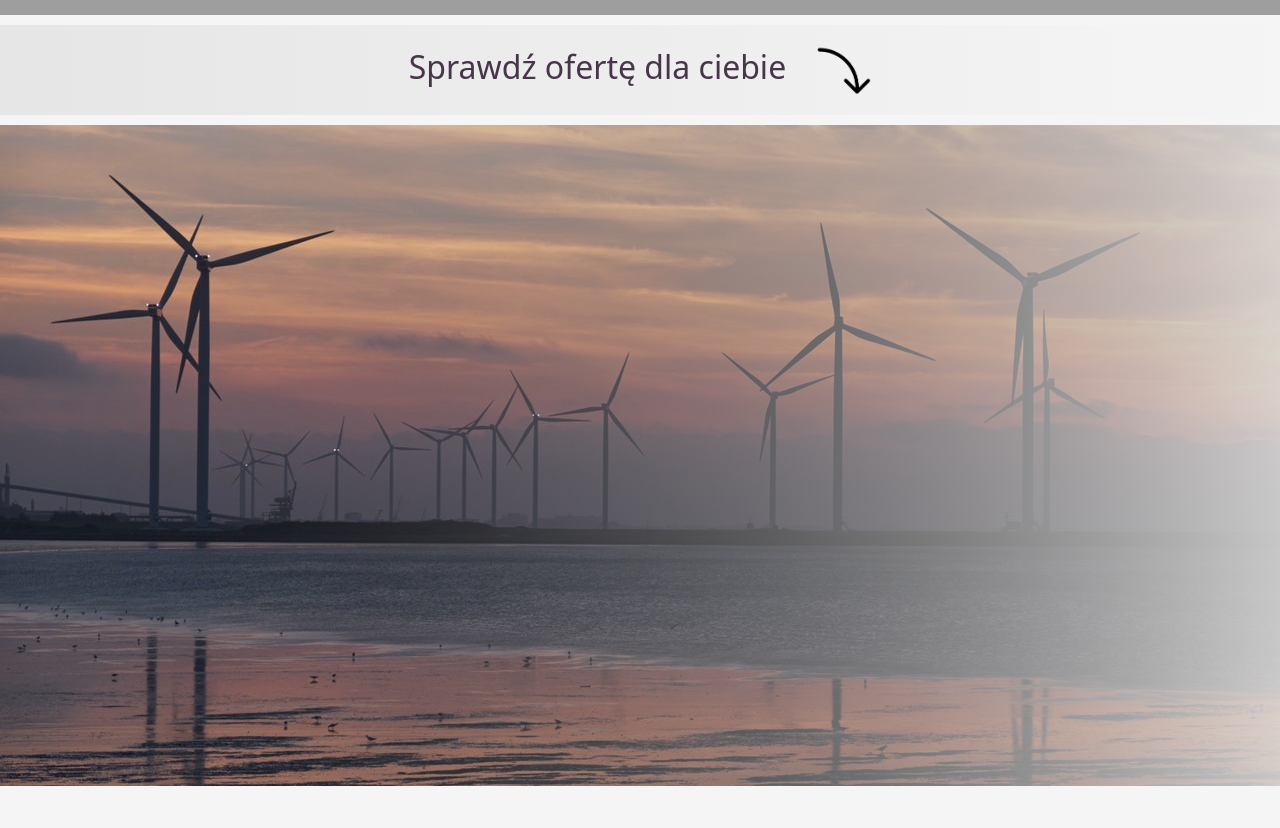
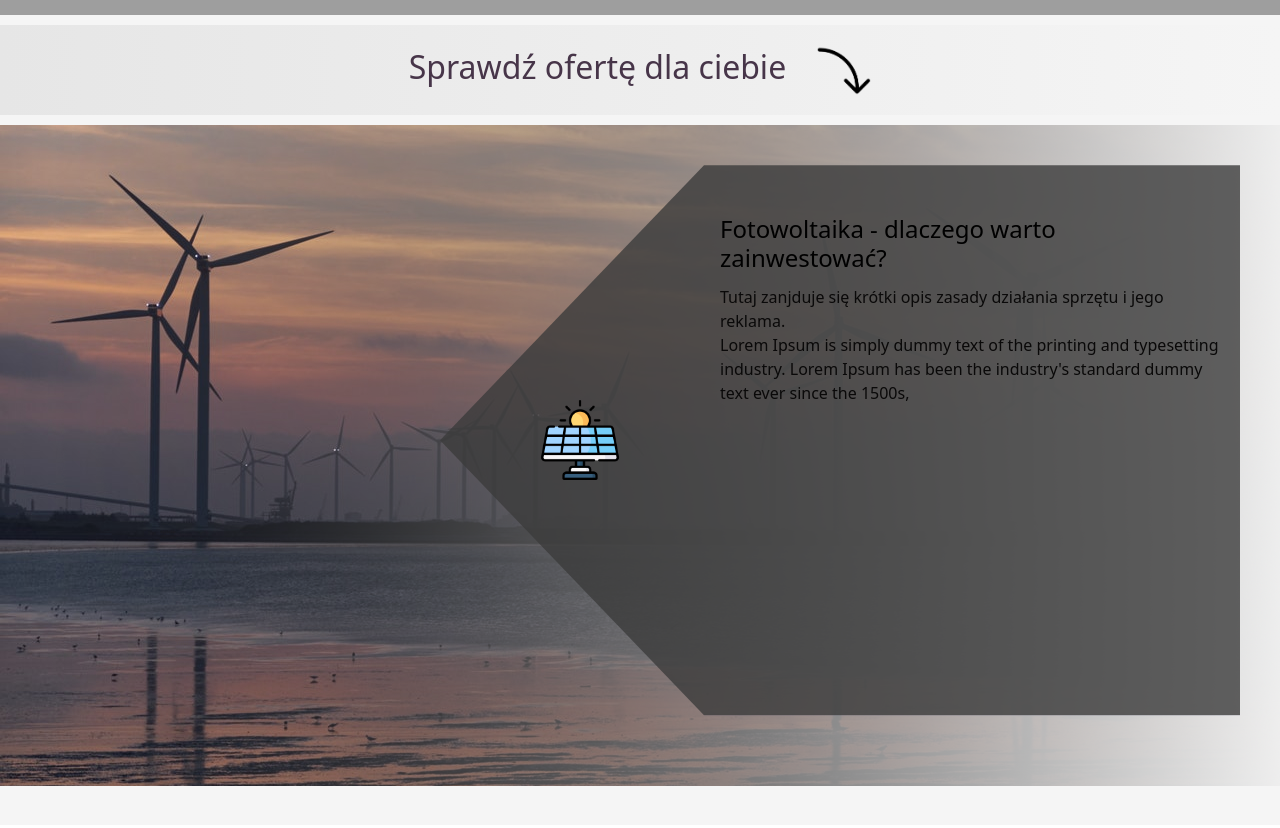
Before and after one commit to Bartosz278/webPost, a plain HTML site: page ff.html in a window 1280 px wide. Shown: the part 720-1548 px from the top of the page. Drawn offline with nearby package versions, Linux system fonts and the light colour scheme; grey boxes are pictures that could not be loaded; a web font is replaced by a local one.

Commit message:
desktop offer content

```diff
--- a/ff.html
+++ b/ff.html
@@ -92,8 +92,13 @@
             <h2>Sprawdź ofertę dla ciebie<img alt="strzałka skierowana w dół" src="images/curveArrow.png"></h2>
         </a>
         <div id="offer">
-
-            <div class=""></div>
+            <div class="offerContent">
+                <h4>Fotowoltaika - dlaczego warto zainwestować?</h4>
+                <img src="images/solar-panel.png"><br>
+                <div id="description">
+                    <p>Tutaj zanjduje się krótki opis zasady działania sprzętu i jego reklama.<br> Lorem Ipsum is simply dummy text of the printing and typesetting industry. Lorem Ipsum has been the industry's standard dummy text ever since the 1500s, </p>
+                </div>
+            </div>
         </div>
 
     </section>
--- a/style.scss
+++ b/style.scss
@@ -342,9 +342,44 @@ section {
         }
     }
     #offer {
-        height: 800px;
-        background: url("images/theme5.png");
+        height: 700px;
+        background: url("images/theme6.png");
         background-repeat: no-repeat;
+        display: flex;
+        justify-content: flex-end;
+        .offerContent {
+            display: flex;
+            justify-content: flex-end;
+            padding: 20px;
+            margin: 40px;
+            background-color: #3b3b3bcb;
+            height: 550px;
+            width: 800px;
+            -webkit-clip-path: polygon(100% 0%, 100% 52%, 100% 100%, 33% 100%, 0% 50%, 33% 0);
+            clip-path: polygon(100% 0%, 100% 52%, 100% 100%, 33% 100%, 0% 50%, 33% 0);
+            -webkit-box-shadow: 2px 2px 32px 8px rgba(66, 68, 90, 1);
+            -moz-box-shadow: 2px 2px 32px 8px rgba(66, 68, 90, 1);
+            box-shadow: 2px 2px 32px 8px rgba(66, 68, 90, 1);
+            h4 {
+                margin-top: 30px;
+                width: 500px;
+                height: 60px;
+                color: black;
+            }
+            img {
+                height: 80px;
+                position: absolute;
+                right: 580px;
+                transform: translate(-80px);
+                align-self: center;
+            }
+            #description {
+                width: 500px;
+                color: rgb(10, 9, 9);
+                position: absolute;
+                transform: translate(0px, 100px);
+            }
+        }
     }
 }
 
@@ -375,3 +410,13 @@ section {
         }
     }
 }
+
+@media screen and (max-width: 1200px) {
+    section {
+        #offer {
+            .offerContent {
+                display: none;
+            }
+        }
+    }
+}
```
Also changed, not shown: images/solar-panel.png (added), images/theme.jpg (deleted), images/theme3.png (deleted), images/theme4.png (deleted), images/theme5.png (deleted), images/theme6.png (added), styleff.css.
